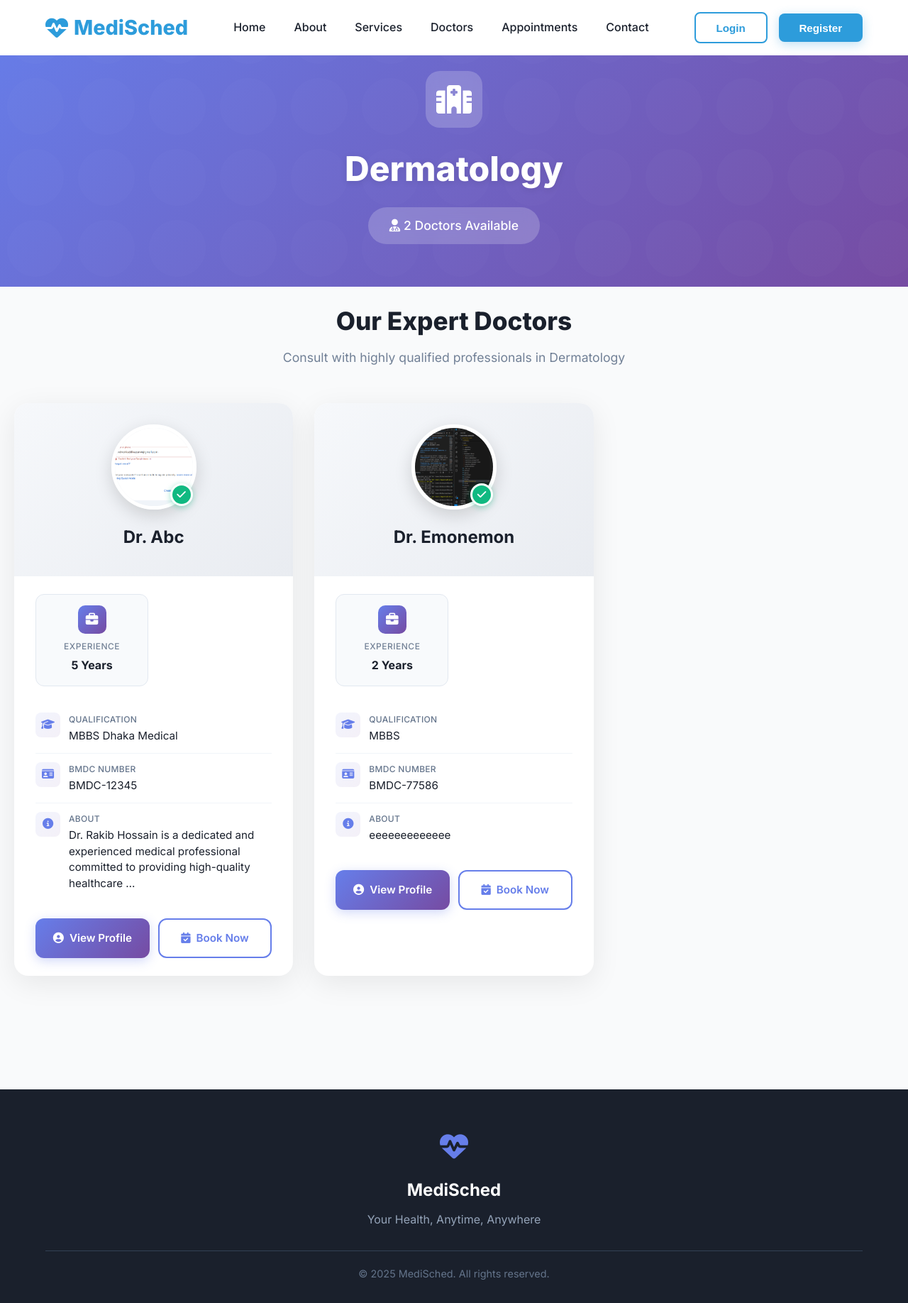
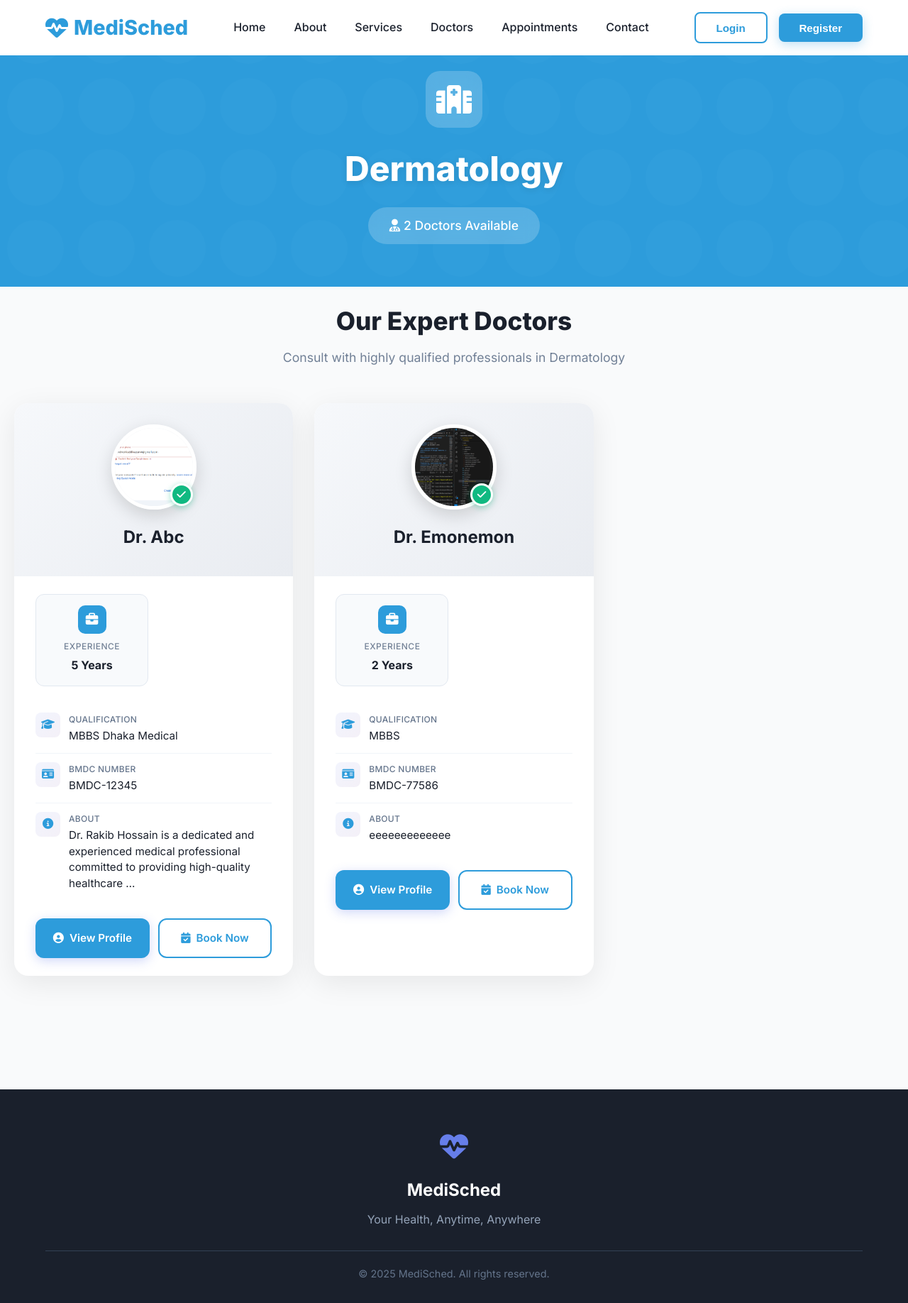
Before and after one commit to RlM100always/MediSched-, a Django app: page /department/6/ in a window 1280 px wide. Shown: the whole page at 71% size. Run offline with Django 5.2, Linux system fonts and the light colour scheme; data comes from the database, SQL or seed files in the repository; both versions use the stored data as it was after the commit.

Commit message:
fix department detail page color mismatch according to home ui

```diff
--- a/medisched/home/templates/home/department_detail.html
+++ b/medisched/home/templates/home/department_detail.html
@@ -6,7 +6,7 @@
 {% block extra_css %}
 <style>
     .department-hero {
-        background: linear-gradient(135deg, #667eea 0%, #764ba2 100%);
+        background: #2D9CDB;
         color: white;
         padding: 100px 5% 60px;
         position: relative;
@@ -116,7 +116,7 @@
         left: 0;
         right: 0;
         height: 5px;
-        background: linear-gradient(90deg, #667eea 0%, #764ba2 100%);
+        background: #2D9CDB;
         transform: scaleX(0);
         transform-origin: left;
         transition: transform 0.4s ease;
@@ -164,7 +164,7 @@
     .avatar-placeholder {
         width: 100%;
         height: 100%;
-        background: linear-gradient(135deg, #667eea 0%, #764ba2 100%);
+        background: #2D9CDB;
         display: flex;
         align-items: center;
         justify-content: center;
@@ -231,7 +231,7 @@
     .stat-icon {
         width: 40px;
         height: 40px;
-        background: linear-gradient(135deg, #667eea 0%, #764ba2 100%);
+        background: #2D9CDB;
         border-radius: 10px;
         display: inline-flex;
         align-items: center;
@@ -287,7 +287,7 @@
     }
 
     .info-icon i {
-        color: #667eea;
+        color: #2D9CDB;
         font-size: 0.95rem;
     }
 
@@ -332,7 +332,7 @@
     }
 
     .btn-view-profile {
-        background: linear-gradient(135deg, #667eea 0%, #764ba2 100%);
+        background: #2D9CDB;
         color: white;
         box-shadow: 0 4px 15px rgba(102, 126, 234, 0.3);
     }
@@ -345,12 +345,12 @@
 
     .btn-book-appointment {
         background: white;
-        color: #667eea;
-        border: 2px solid #667eea;
+        color: #2D9CDB;
+        border: 2px solid #2D9CDB;
     }
 
     .btn-book-appointment:hover {
-        background: #667eea;
+        background: #2D9CDB;
         color: white;
         transform: translateY(-2px);
     }
@@ -377,7 +377,7 @@
 
     .no-doctors-icon i {
         font-size: 3rem;
-        color: #667eea;
+        color: #2D9CDB;
     }
 
     .no-doctors-modern h3 {
@@ -397,7 +397,7 @@
         display: inline-flex;
         align-items: center;
         gap: 10px;
-        background: linear-gradient(135deg, #667eea 0%, #764ba2 100%);
+        background: #2D9CDB;
         color: white;
         padding: 15px 35px;
         border-radius: 12px;
```
Also changed, not shown: medisched/home/templates/home/all_doctors.html (+5 -5 lines), medisched/db.sqlite3.
